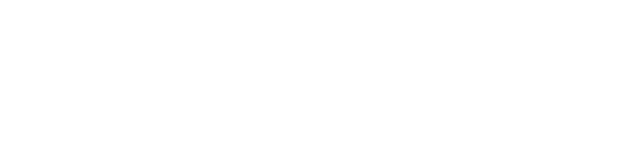
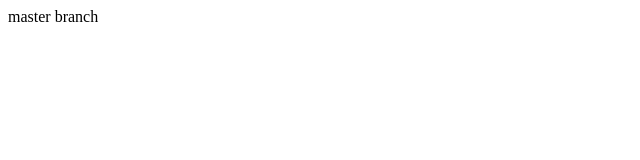
Before and after one commit to real-coding-study/bts-image, a plain HTML site: page index.html in a window 1280 px wide. Shown: the whole page, without its empty margins (0-640 px from the left). Drawn offline with Linux system fonts and the light colour scheme.

Commit message:
I want conflict

```diff
--- a/index.html
+++ b/index.html
@@ -1 +1,3 @@
-<html></html>
+<html>
+  <head>master branch</head>
+</html>
```
Also changed, not shown: 1 other file.
